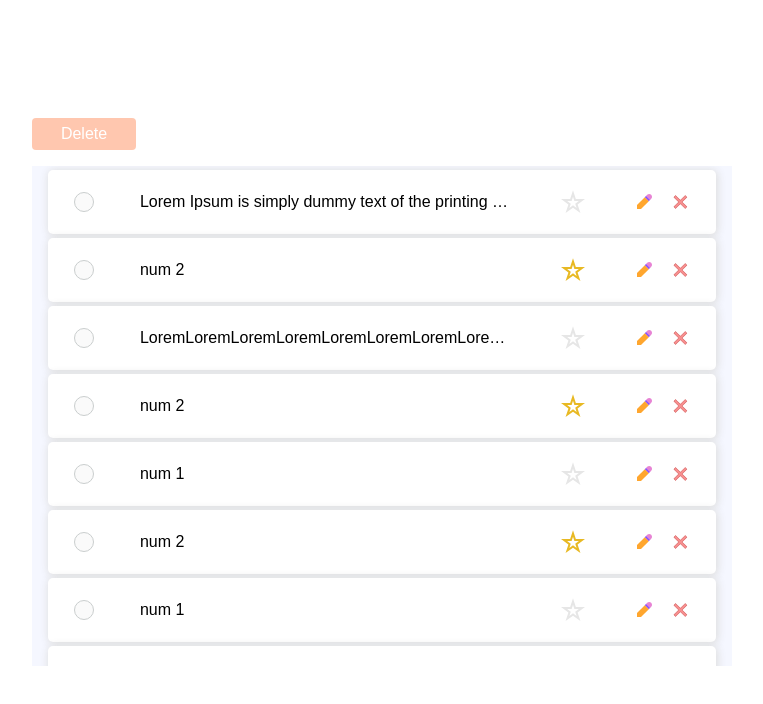
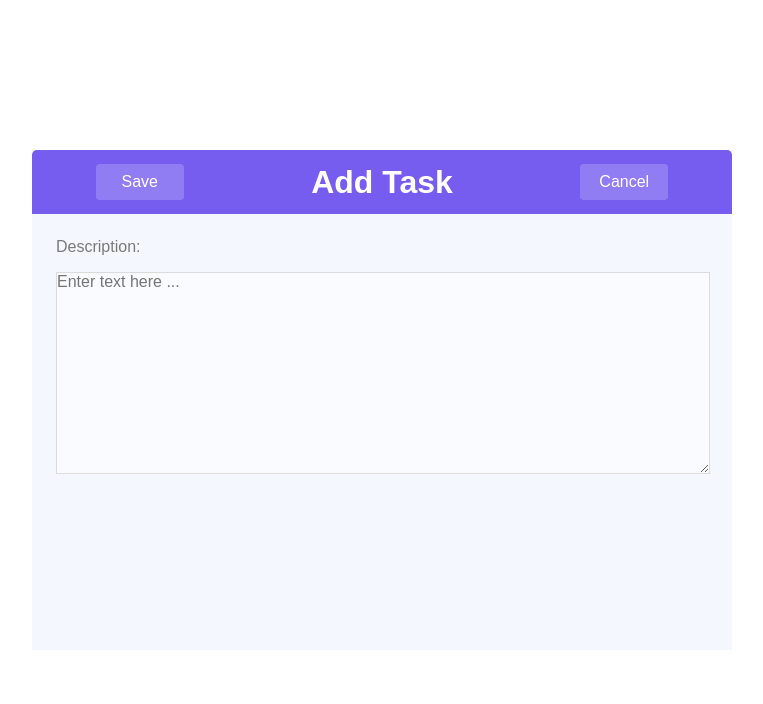
Before and after one commit to GhazalehEslamifard/task-list, a React (Create React App) app: page /create-task in a window 1280 px wide. Shown: the top 704 px of the page, without its empty margins (258-1021 px from the left). Built offline with nearby package versions, Linux system fonts and the light colour scheme.

Commit message:
implement TaskForm component and CreateTask page

```diff
--- a/src/App.tsx
+++ b/src/App.tsx
@@ -1,12 +1,13 @@
 import React from "react";
 
-import { TaskList } from "./pages/task-list";
+import { CreateTask } from "./pages/create-task";
 import { Provider } from "./provider";
 import { store } from "./stores/store";
+
 function App() {
   return (
     <Provider store={store}>
-      <TaskList />
+      <CreateTask />
     </Provider>
   );
 }
--- /dev/null
+++ b/src/lib/components/task-form/index.tsx
@@ -0,0 +1,51 @@
+import { memo, useCallback, useState } from "react";
+
+import {
+  StyledTextarea,
+  StyledButton,
+  StyledLabel,
+  Wrapper,
+  Container,
+} from "./styles";
+
+interface Props {
+  onSubmit: (description: string) => void;
+  isEditing: boolean;
+}
+
+function TaskFormComponent({ onSubmit, isEditing }: Props): React.ReactElement {
+  const [description, setDescription] = useState("");
+
+  const handleTextareaChange = useCallback(
+    (event: React.ChangeEvent<HTMLTextAreaElement>) => {
+      setDescription(event.target.value);
+    },
+    []
+  );
+
+  const saveTask = useCallback(() => {
+    onSubmit(description);
+  }, [description]);
+
+  return (
+    <Container>
+      <form onSubmit={saveTask}>
+        <Wrapper>
+          <StyledButton type="submit">Save</StyledButton>
+          <h1>{isEditing ? "Edit Task" : "Add Task"}</h1>
+          <StyledButton type="button">Cancel</StyledButton>
+        </Wrapper>
+        <StyledLabel>
+          Description:
+          <StyledTextarea
+            name="task"
+            placeholder="Enter text here ..."
+            onChange={handleTextareaChange}
+          />
+        </StyledLabel>
+      </form>
+    </Container>
+  );
+}
+
+export const TaskForm = memo(TaskFormComponent);
--- /dev/null
+++ b/src/lib/components/task-form/styles.ts
@@ -0,0 +1,59 @@
+import styled from "@emotion/styled";
+
+export const StyledButton = styled.button`
+  all: unset;
+  width: 88px;
+  height: 36px;
+  text-align: center;
+  box-sizing: border-box;
+  border-radius: 4px;
+  color: white;
+  background: rgba(255, 255, 255, 0.2);
+
+  :focus {
+    border: 1px solid cornflowerblue;
+  }
+`;
+
+export const StyledTextarea = styled.textarea`
+  all: unset;
+  display: block;
+  resize: vertical;
+  width: calc(700px - 48px);
+  margin-top: 16px;
+  max-height: 350px;
+  min-height: 200px;
+  white-space: break-spaces;
+  word-wrap: break-word;
+  color: black;
+  border: 1px solid #dbdbdb;
+  background: rgba(255, 255, 255, 0.5);
+
+  :focus {
+    border: 1px solid cornflowerblue;
+  }
+`;
+export const StyledLabel = styled.label`
+  display: inline-block;
+  color: #7a7a7a;
+  margin: 24px;
+`;
+
+export const Wrapper = styled.div`
+  border-radius: 5px 5px 0 0;
+  height: 64px;
+  display: flex;
+  align-items: center;
+  justify-content: space-around;
+  background: #765df0;
+
+  h1 {
+    color: white;
+  }
+`;
+
+export const Container = styled.div`
+  width: 700px;
+  height: 500px;
+  background: #f5f7ff;
+`;
--- /dev/null
+++ b/src/pages/create-task/index.tsx
@@ -0,0 +1,16 @@
+import { observer } from "mobx-react-lite";
+import { useCallback } from "react";
+
+import { TaskForm } from "../../lib/components/task-form";
+import { useStore } from "../../stores/store";
+
+function CreateTaskComponent() {
+  const store = useStore();
+  const handleSubmit = useCallback((description: string) => {
+    store.createTask(description);
+  }, []);
+
+  return <TaskForm onSubmit={handleSubmit} isEditing={false} />;
+}
+
+export const CreateTask = observer(CreateTaskComponent);
--- a/src/pages/task-list/index.tsx
+++ b/src/pages/task-list/index.tsx
@@ -3,8 +3,8 @@ import { useCallback, useState } from "react";
 
 import { useStore } from "../../stores/store";
 import { TaskType } from "../../stores/task";
-import { List, DeleteButton } from "../styles";
 
+import { List, DeleteButton } from "./styles";
 import { TaskItem } from "./task-item";
 
 function TaskListComponent(): React.ReactElement {
--- a/src/pages/task-list/task-item/index.tsx
+++ b/src/pages/task-list/task-item/index.tsx
@@ -10,7 +10,7 @@ import {
   StyledLabel,
   StyledSpan,
   Wrapper,
-} from "../../styles";
+} from "../styles";
 
 interface Props {
   task: TaskType;
--- a/src/stores/store.ts
+++ b/src/stores/store.ts
@@ -9,9 +9,12 @@ export const Store = types
   .model("Tasks", {
     tasks: types.array(Task),
   })
-  .actions(() => ({
+  .actions((self) => ({
     deleteTasks(tasks: TaskType[]) {
       tasks.map((task) => destroy(task));
+    },
+    createTask(description: string) {
+      self.tasks.push(Task.create({ description }));
     },
   }));
 
```
Also changed, not shown: src/pages/task-list/styles.ts (renamed from src/pages/styles.ts).
